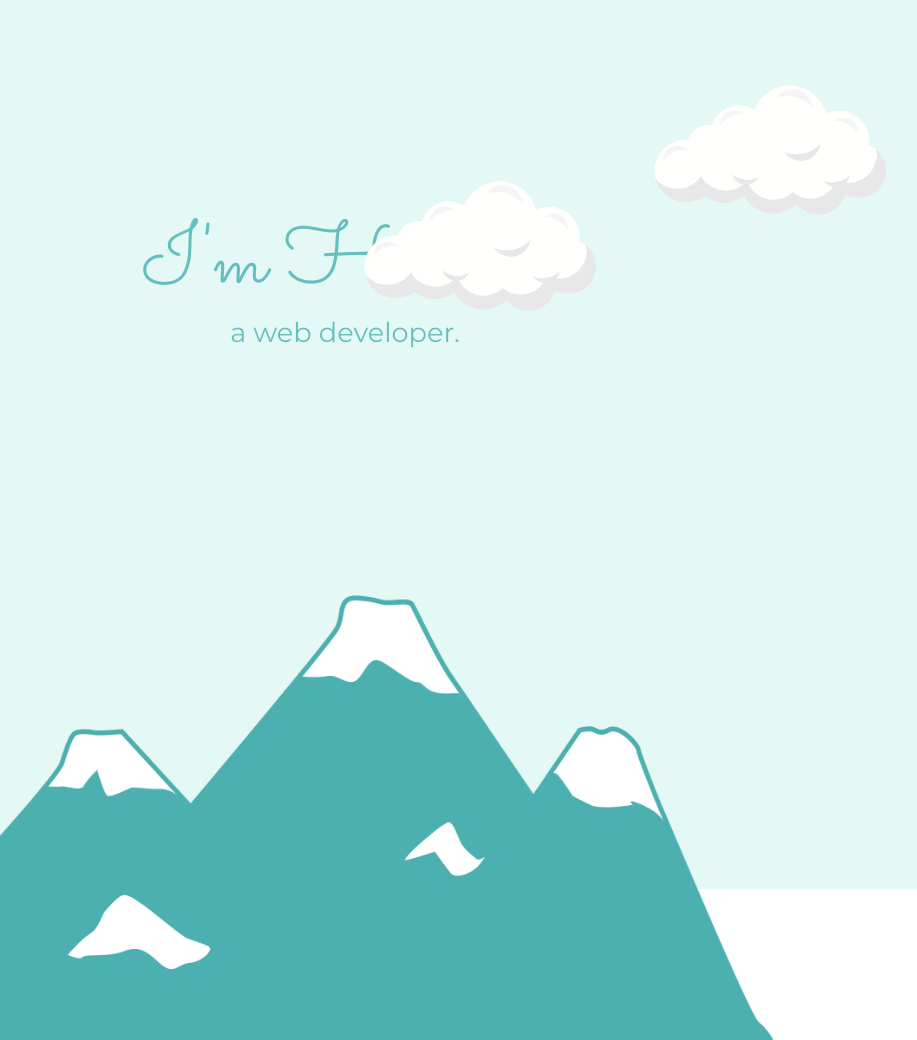
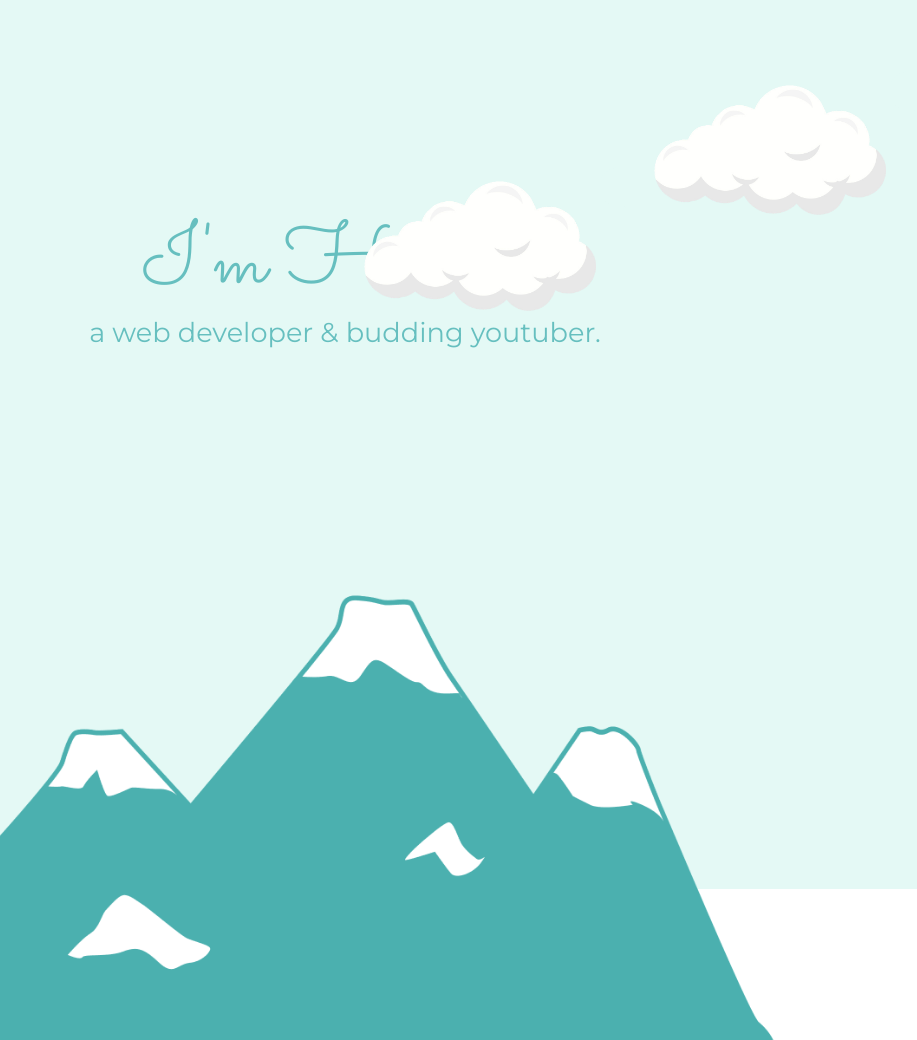
Before and after one commit to harshitgupta028/portfolio, a plain HTML site: page index.html in a window 1280 px wide. Shown: the top 1040 px of the page, without its empty margins (295-1212 px from the left). Drawn offline with nearby package versions, Linux system fonts and the light colour scheme.

Commit message:
Update index.html

```diff
--- a/index.html
+++ b/index.html
@@ -28,7 +28,7 @@
   <div class="top-container container-fluid">
     <img class="top-cloud"src="Images/cloud.png" alt="cloud-image." />
       <h1>I'm Harshit.</h1>
-      <h2>a web developer.</h2>
+      <h2>a web developer & budding youtuber.</h2>
     <img class="bottom-cloud" src="Images/cloud.png" alt="cloud-image.">
     <img class="mountain" src="Images/mountain.png" alt="mountain-image.">
   </div>
```
